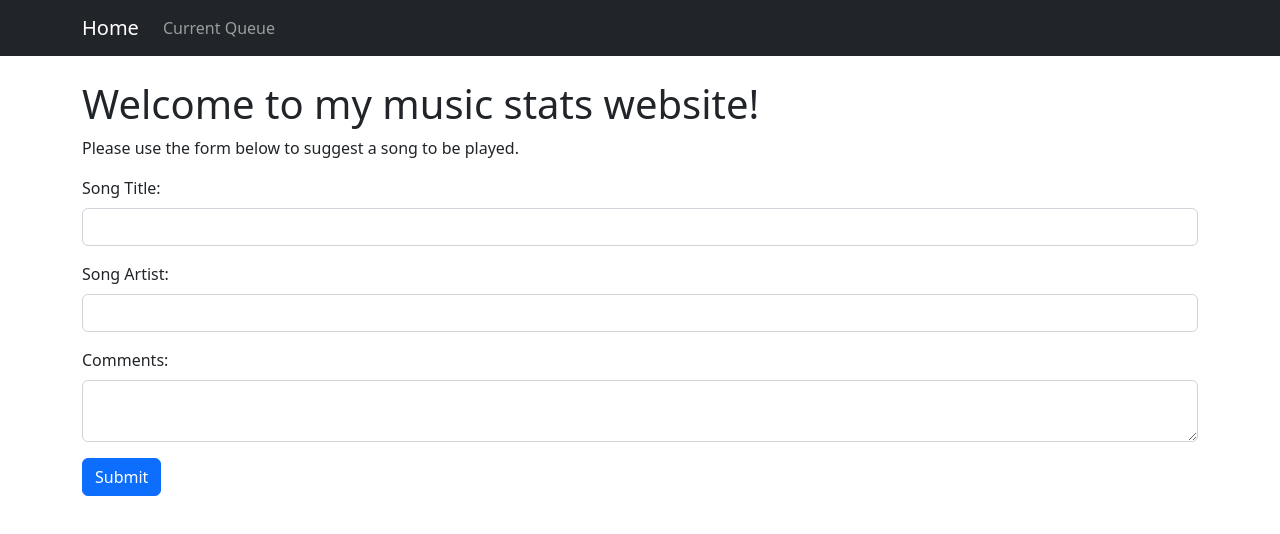
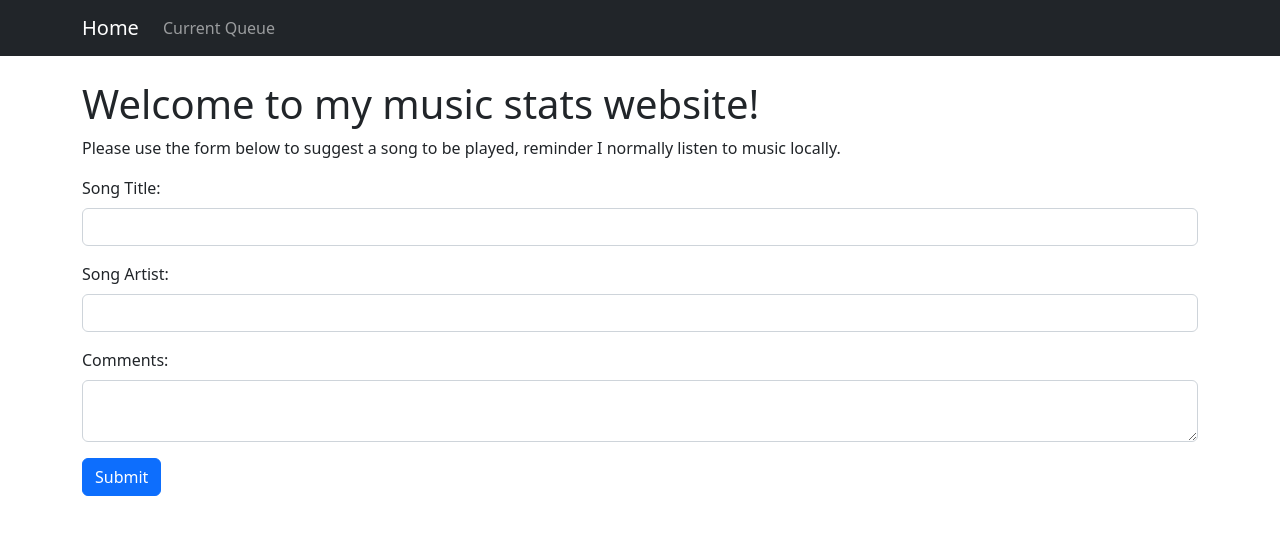
Before and after one commit to greendoescode/DJRequest, a Next.js app: page / in a window 1280 px wide. Shown: the top 534 px of the page. Built offline with nearby package versions, Linux system fonts and the light colour scheme; what spotify-web-api-js would draw is missing.

Commit message:
Added some index text, again :D

```diff
--- a/pages/index.js
+++ b/pages/index.js
@@ -88,7 +88,7 @@ function HomePage() {
           <title>Home - DJ</title>
         </Head>
         <h1>Welcome to my music stats website!</h1>
-        <p>Please use the form below to suggest a song to be played.</p>
+        <p>Please use the form below to suggest a song to be played, reminder I normally listen to music locally.</p>
         <form onSubmit={handleSubmit}>
           <div className="mb-3">
             <label htmlFor="songTitle" className="form-label">Song Title:</label>
```
Also changed, not shown: pages/queue.js (+6 -1 lines).
